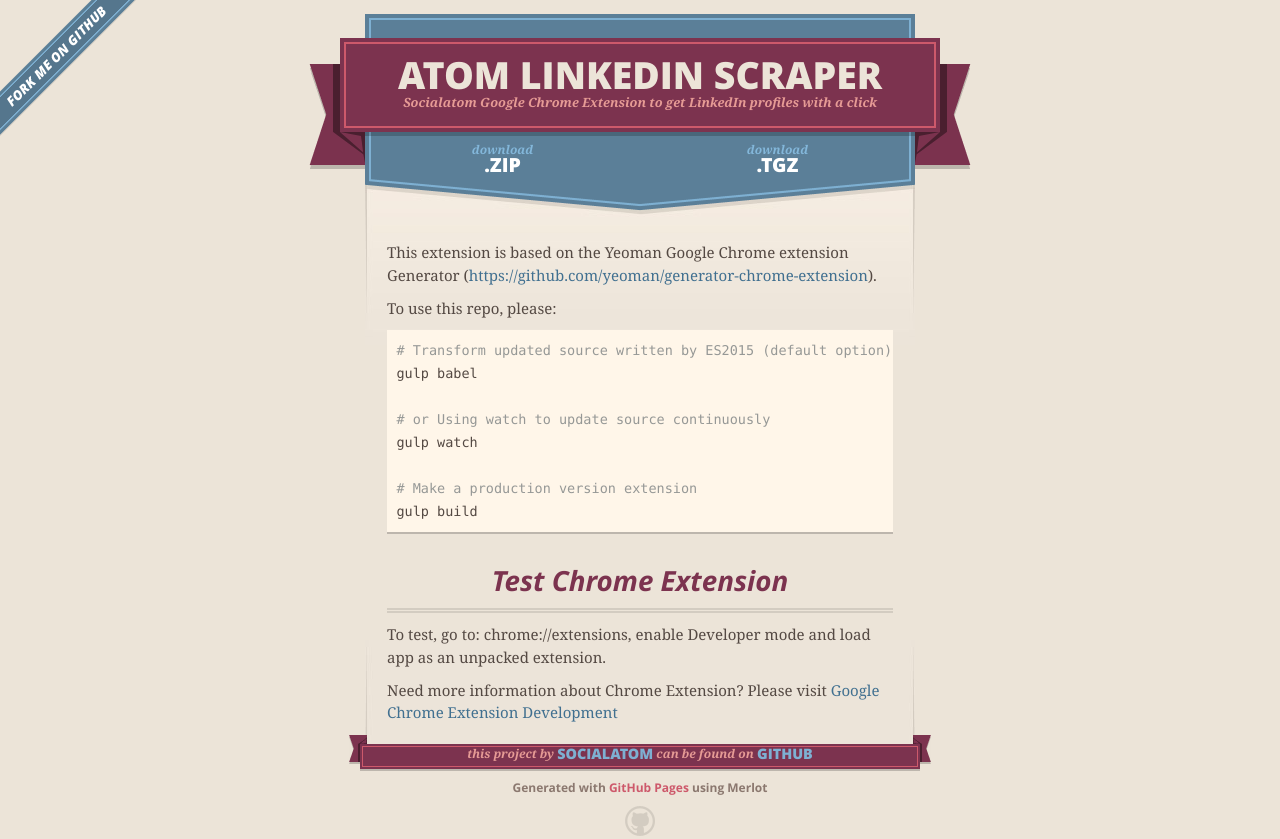
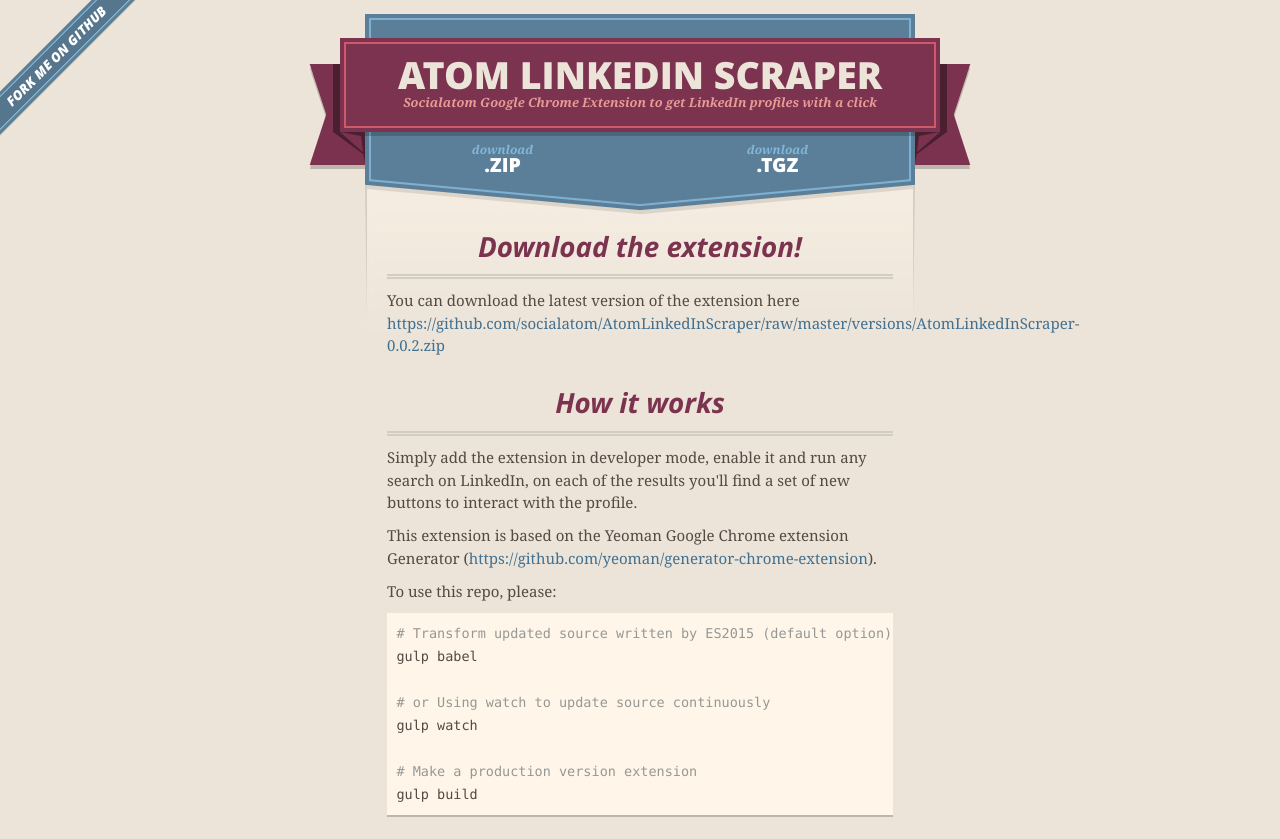
Before and after one commit to socialatom/AtomLinkedInScraper, a browser extension: page index.html in a window 1280 px wide. Shown: the top 839 px of the page. Drawn offline with nearby package versions, Linux system fonts and the light colour scheme.

```diff
--- a/index.html
+++ b/index.html
@@ -46,7 +46,17 @@
 
 
       <section id="main_content">
-        <p>This extension is based on the Yeoman Google Chrome extension Generator (<a href="https://github.com/yeoman/generator-chrome-extension">https://github.com/yeoman/generator-chrome-extension</a>).</p>
+        <h2>
+<a id="download-the-extension" class="anchor" href="#download-the-extension" aria-hidden="true"><span aria-hidden="true" class="octicon octicon-link"></span></a>Download the extension!</h2>
+
+<p>You can download the latest version of the extension here <a href="https://github.com/socialatom/AtomLinkedInScraper/raw/master/versions/AtomLinkedInScraper-0.0.2.zip">https://github.com/socialatom/AtomLinkedInScraper/raw/master/versions/AtomLinkedInScraper-0.0.2.zip</a></p>
+
+<h2>
+<a id="how-it-works" class="anchor" href="#how-it-works" aria-hidden="true"><span aria-hidden="true" class="octicon octicon-link"></span></a>How it works</h2>
+
+<p>Simply add the extension in developer mode, enable it and run any search on LinkedIn, on each of the results you'll find a set of new buttons to interact with the profile.</p>
+
+<p>This extension is based on the Yeoman Google Chrome extension Generator (<a href="https://github.com/yeoman/generator-chrome-extension">https://github.com/yeoman/generator-chrome-extension</a>).</p>
 
 <p>To use this repo, please:</p>
 
```
Also changed, not shown: params.json (+1 -1 lines).
